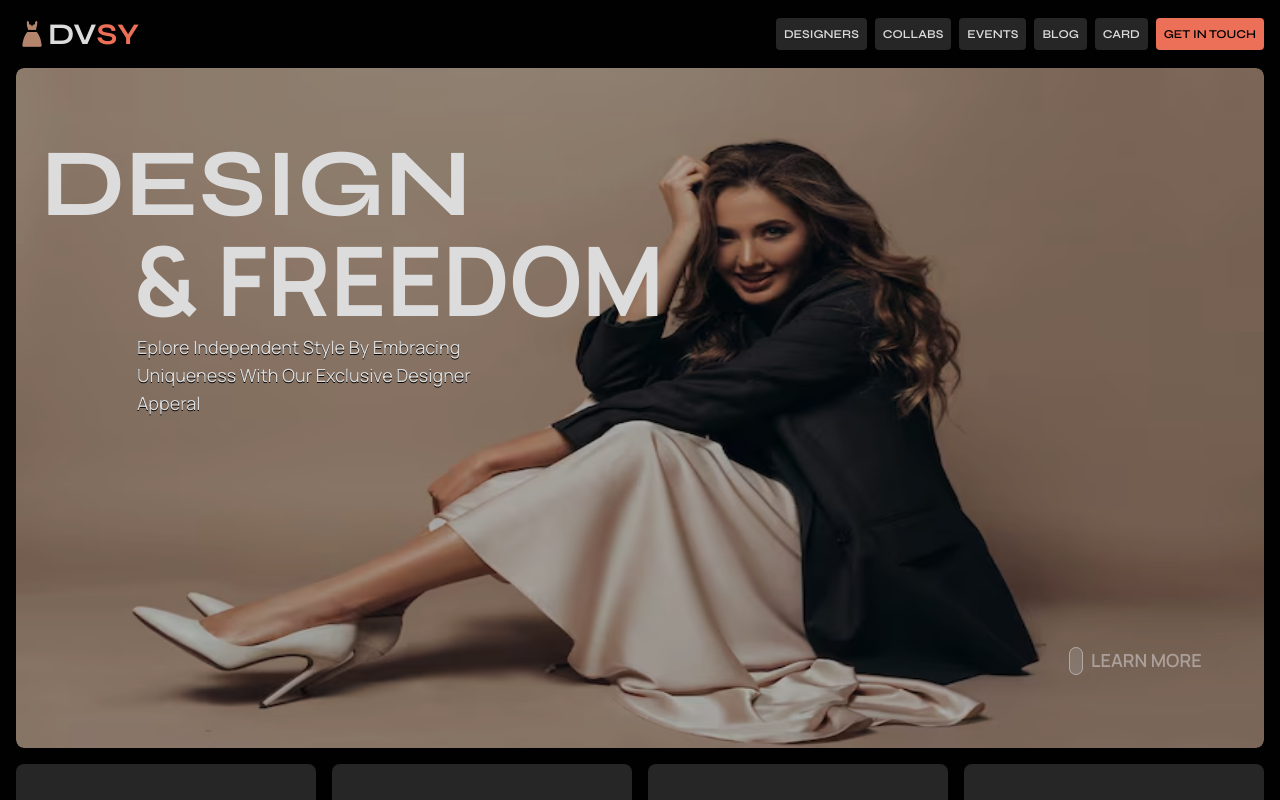
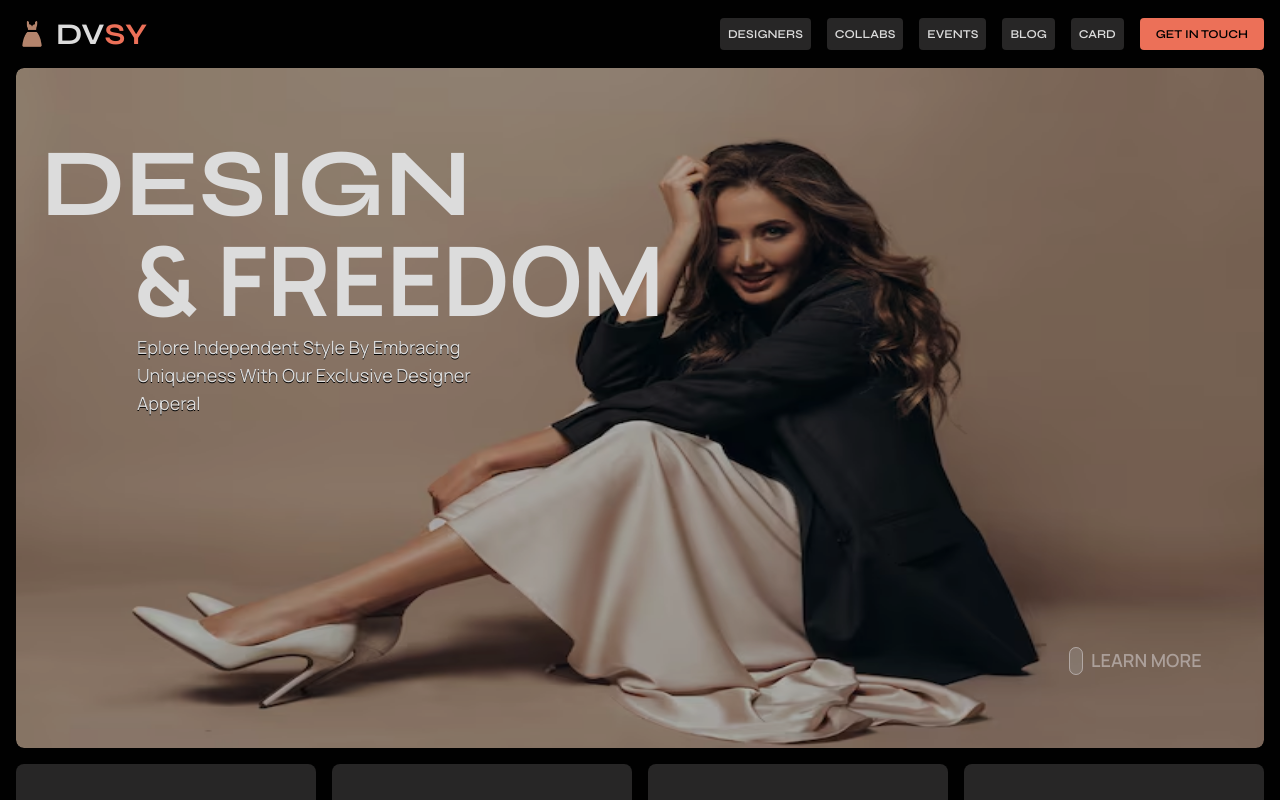
Before and after one commit to AlokKumarYadav2410/dvsy-fashion-ui, a React (Vite) app: page / in a window 1280 px wide. Shown: the top 800 px of the page. Built offline with nearby package versions, Linux system fonts and the light colour scheme; some icons are missing.

Commit message:
Added responsive navbar

```diff
--- a/src/Components/Navbar/Navbar.jsx
+++ b/src/Components/Navbar/Navbar.jsx
@@ -1,21 +1,60 @@
-import React from 'react'
+import React, { useState } from 'react'
 import NavLinks from './NavLinks'
 import logo from '../../assets/logo.png'
 
 const Navbar = () => {
+  const [menuOpen, setMenuOpen] = useState(false)
+
   return (
-    <div className='flex justify-between items-center'>
-      <div className='flex items-center justify-center'>
-        <img src={logo} alt="logo" className='w-8' />
-        <h1 className='font-bold text-3xl font-[syne]'>DV<span className='text-(--btn-pri)'>SY</span></h1></div>
-      <div className='hidden sm:flex gap-2 font-[syne]'>
+    <div className="relative flex justify-between items-center ">
+      <div className="flex items-center gap-2">
+        <img src={logo} alt="logo" className="w-8" />
+        <h1 className="font-bold text-3xl font-[syne]">
+          DV<span className="text-(--btn-pri)">SY</span>
+        </h1>
+      </div>
+
+      {/* Desktop Menu */}
+      <div className="hidden sm:flex gap-4 font-[syne]">
         <NavLinks href="#">DESIGNERS</NavLinks>
         <NavLinks href="#">COLLABS</NavLinks>
         <NavLinks href="#">EVENTS</NavLinks>
         <NavLinks href="#">BLOG</NavLinks>
         <NavLinks href="#">CARD</NavLinks>
-        <NavLinks href="#" className={`bg-(--btn-pri) text-(--pri-bg)`}>GET IN TOUCH</NavLinks>
+        <NavLinks
+          href="#"
+          className="bg-(--btn-pri) text-(--pri-bg) px-4 py-2 rounded"
+        >
+          GET IN TOUCH
+        </NavLinks>
       </div>
+
+      <div
+        className="sm:hidden text-3xl cursor-pointer"
+        onClick={() => setMenuOpen(!menuOpen)}
+      >
+        {menuOpen ? "✕" : "☰"}
+      </div>
+
+      {/* Mobile Menu */}
+      <div
+        className={`absolute z-40 top-full left-0 w-full bg-(--pri-bg) flex flex-col text-center gap-6 py-6 font-[syne] shadow-md transition-all duration-300
+        ${menuOpen ? "opacity-100 visible" : "opacity-0 invisible"}`}
+      >
+        <NavLinks href="#" onClick={() => setMenuOpen(false)}>DESIGNERS</NavLinks>
+        <NavLinks href="#" onClick={() => setMenuOpen(false)}>COLLABS</NavLinks>
+        <NavLinks href="#" onClick={() => setMenuOpen(false)}>EVENTS</NavLinks>
+        <NavLinks href="#" onClick={() => setMenuOpen(false)}>BLOG</NavLinks>
+        <NavLinks href="#" onClick={() => setMenuOpen(false)}>CARD</NavLinks>
+        <NavLinks
+          href="#"
+          className="bg-(--btn-pri) text-(--pri-bg) px-4 py-2 rounded"
+          onClick={() => setMenuOpen(false)}
+        >
+          GET IN TOUCH
+        </NavLinks>
+      </div>
+
     </div>
   )
 }
```
